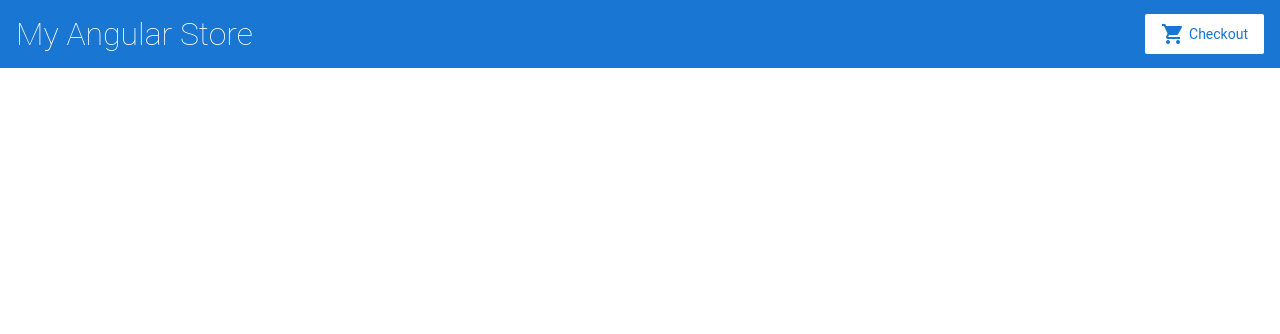
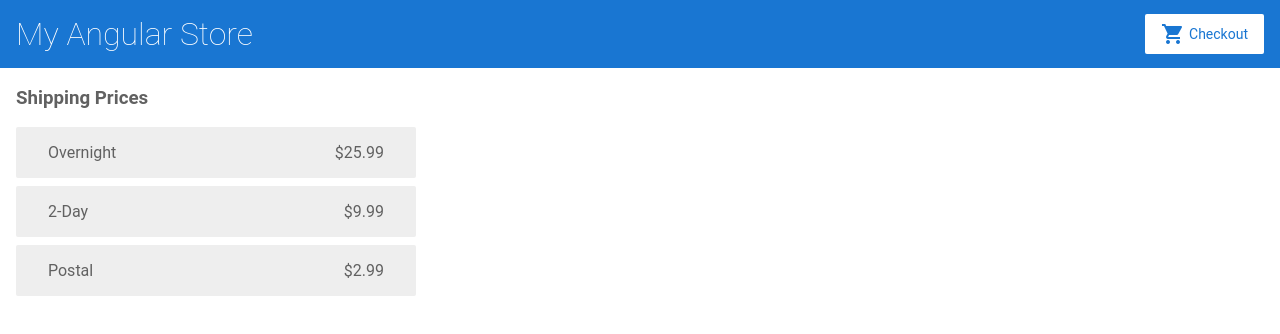
Before and after one commit to paulogustavo/angular-tutorial, an Angular app: page /shipping in a window 1280 px wide. Before the commit this address led to /. Shown: the top 334 px of the page. Built offline with nearby package versions, Linux system fonts and the light colour scheme.

Commit message:
Shipping added

```diff
--- a/src/app/cart.service.ts
+++ b/src/app/cart.service.ts
@@ -1,4 +1,5 @@
 import { Injectable } from '@angular/core';
+import { HttpClient } from '@angular/common/http'
 
 @Injectable()
 export class CartService {
@@ -18,6 +19,12 @@
     return this.items;
   }
 
-  constructor() { }
+  getShippingPrices(){
+    return this.http.get('/assets/shipping.json');
+  }
+
+  constructor(
+    private http : HttpClient
+  ) {}
 
 }
--- a/src/app/cart/cart.component.html
+++ b/src/app/cart/cart.component.html
@@ -1,4 +1,8 @@
 <h3>Cart</h3>
+
+<p>
+  <a routerLink="/shipping">Shipping Prices</a>
+</p>
 
 <div class="cart-item" *ngFor="let item of items">
   <span>{{ item.name }}</span>
--- /dev/null
+++ b/src/app/shipping/shipping.component.html
@@ -0,0 +1,6 @@
+<h3>Shipping Prices</h3>
+
+<div class="shipping-item" *ngFor="let shipping of shippingCosts | async">
+  <span>{{ shipping.type }}</span>
+  <span>{{ shipping.price | currency }}</span>
+</div>
--- /dev/null
+++ b/src/app/shipping/shipping.component.ts
@@ -0,0 +1,20 @@
+import { Component, OnInit } from '@angular/core';
+import { CartService } from '../cart.service';
+
+@Component({
+  selector: 'app-shipping',
+  templateUrl: './shipping.component.html',
+  styleUrls: ['./shipping.component.css']
+})
+export class ShippingComponent implements OnInit {
+  shippingCosts;
+
+  constructor(
+    private cartSerice : CartService
+  ) { }
+
+  ngOnInit() {
+    this.shippingCosts = this.cartSerice.getShippingPrices();
+  }
+
+}
```
Also changed, not shown: src/app/app.module.ts (+6 -1 lines), src/app/shipping/shipping.component.css (added).
